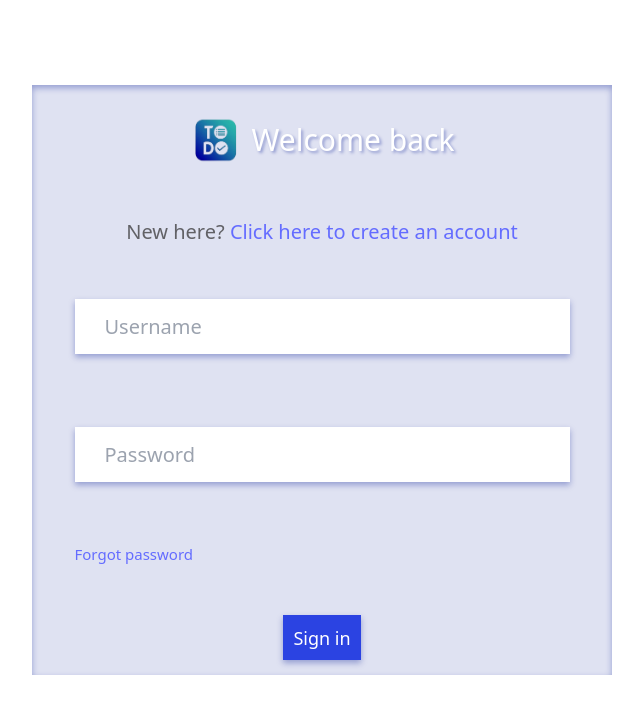
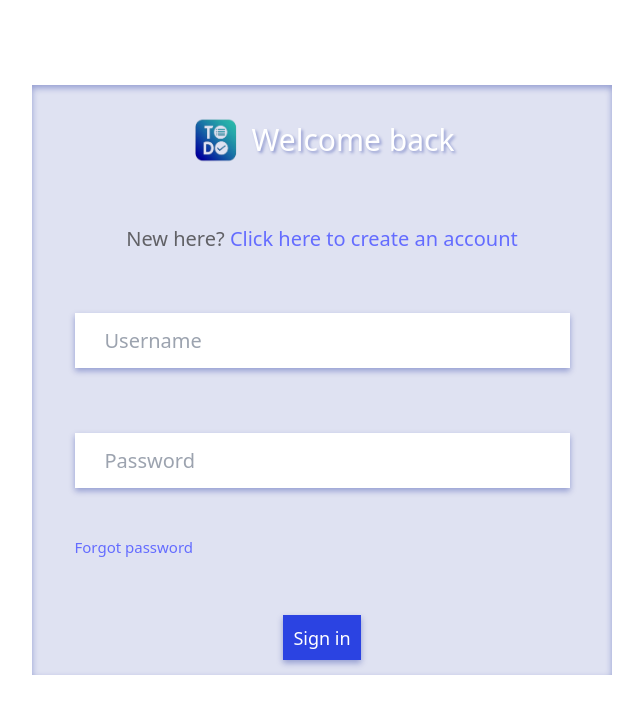
Before and after one commit to Ayomide-Segun/Todo-App, a React (Vite) app in the folder Todo-app-frontend/todoapp/: page /login in a window 1280 px wide. Shown: the top 714 px of the page, without its empty margins (318-961 px from the left). Built offline with nearby package versions, Linux system fonts and the light colour scheme; no server answers.

Commit message:
fixed sizing issue

```diff
--- a/Todo-app-frontend/todoapp/src/Login.css
+++ b/Todo-app-frontend/todoapp/src/Login.css
@@ -61,7 +61,7 @@
 .register-form .authentication-input{
     margin-bottom: 20px;
 }
-.login-form > .authentication-input{
+.login-form .authentication-input{
     margin: 15px 0 20px;
 }
 .email{
--- a/Todo-app-frontend/todoapp/src/components/LoginScreen.jsx
+++ b/Todo-app-frontend/todoapp/src/components/LoginScreen.jsx
@@ -75,6 +75,9 @@ export function LoginScreen(props){
 
                 <input
                     className='authentication-input text-lg md:text-xl'
+                    style={{
+                        margin: "0"
+                    }}
                     type="password"
                     id='password'
                     name='password'
```
